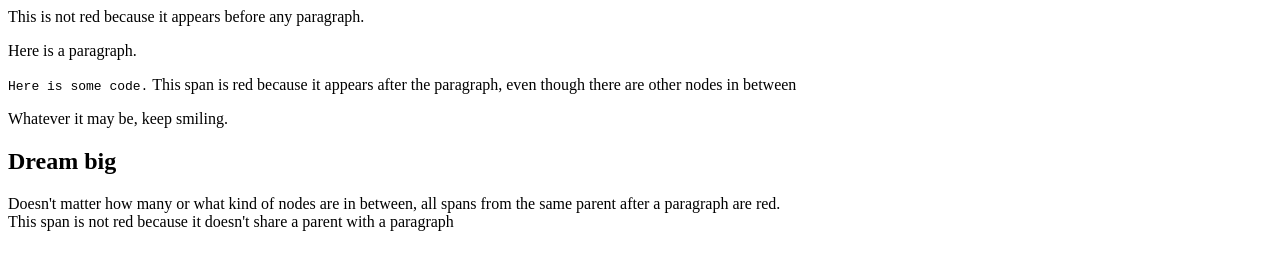
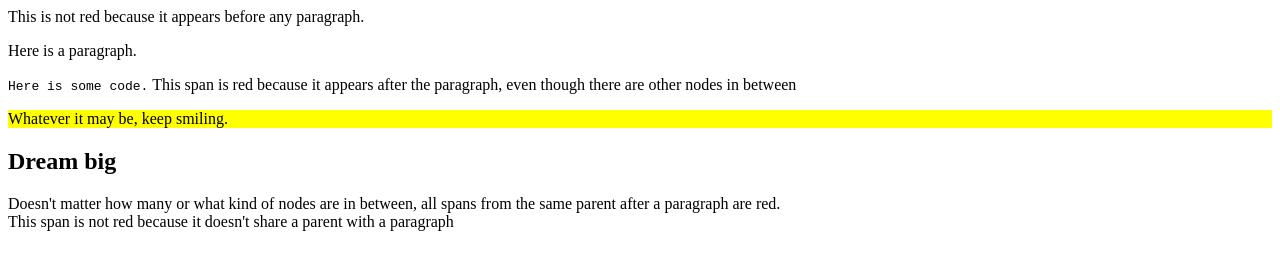
Before and after one commit to AlexanderBedrosyan/HTML-and-CSS, a plain HTML site: page 02.Typography in CSS/03.Typography-in-CSS-Lab-Resources/08_Selector-Cardio-Last-Of-Type/last-of-type.html in a window 1280 px wide. Drawn offline with Linux system fonts and the light colour scheme.

Commit message:
Add solution for Last of type

```diff
--- a/02.Typography in CSS/03.Typography-in-CSS-Lab-Resources/08_Selector-Cardio-Last-Of-Type/last-of-type.html
+++ b/02.Typography in CSS/03.Typography-in-CSS-Lab-Resources/08_Selector-Cardio-Last-Of-Type/last-of-type.html
@@ -5,6 +5,11 @@
     <meta charset="UTF-8">
     <meta name="viewport" content="width=device-width, initial-scale=1.0">
     <title>Selector Cardio Last of Type</title>
+    <style>
+        p:last-of-type {
+            background-color: yellow;
+        }
+    </style>
 </head>
 
 <body>
```
